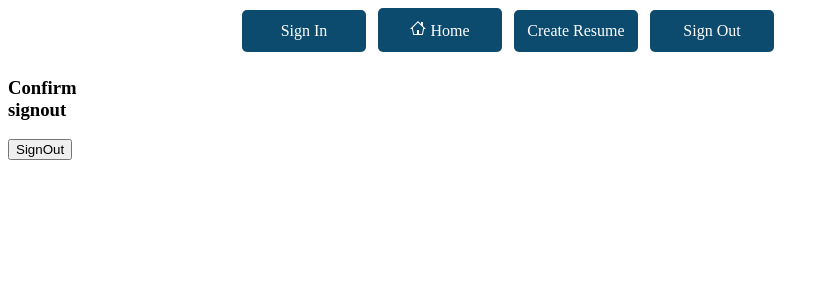
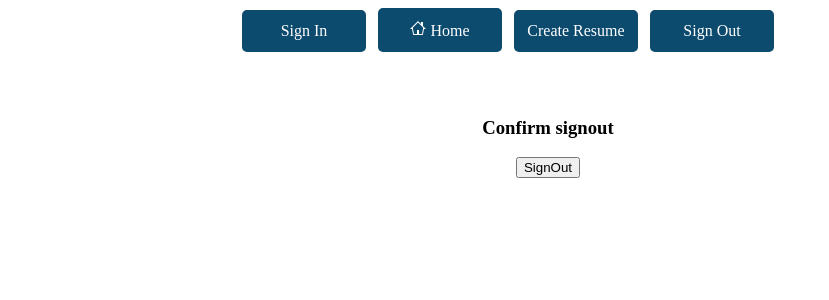
Before and after one commit to evansochieng/react-project, a React (Create React App) app: page /signout in a window 1280 px wide. Shown: the top 300 px of the page, without its empty margins (0-829 px from the left). Built offline with nearby package versions, Linux system fonts and the light colour scheme.

Commit message:
Styled signout page

```diff
--- a/src/components/DisplayResume.js
+++ b/src/components/DisplayResume.js
@@ -14,7 +14,6 @@ function DisplayResume({resume}) {
       style={{
         display: "inline-block",
         textAlign: "left",
-        alignItems: "left",
         backgroundColor: "lightblue",
         padding: "40px",
         width: "600px",
--- a/src/components/SignOut.js
+++ b/src/components/SignOut.js
@@ -10,10 +10,17 @@ function SignOut() {
     navigate("/signin");
   }
   return (
-    <>
+    <div
+      style={{
+        display: "inline-block",
+        textAlign: 'center',
+        padding: "40px",
+        width: "1000px",
+      }}
+    >
       <h3>Confirm signout</h3>
       <button onClick={logout}>SignOut</button>
-    </>
+    </div>
   );
 }
 
```
